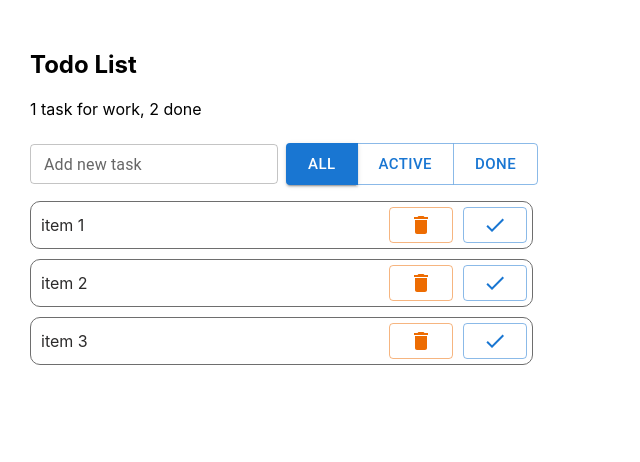
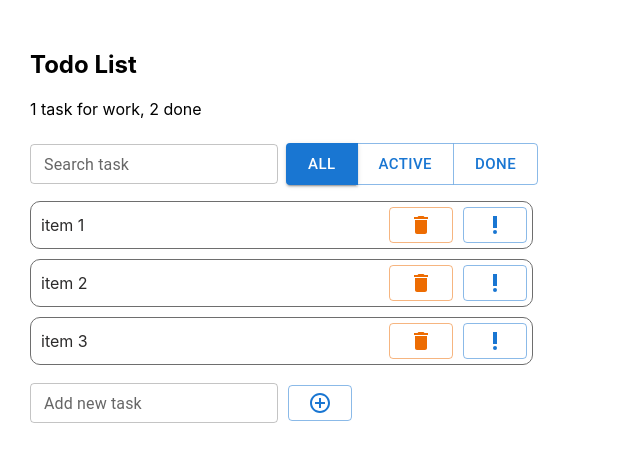
Before and after one commit to tyt34/react-study, a React (Create React App) app: page / in a window 1280 px wide. Shown: the top 462 px of the page, without its empty margins (0-640 px from the left). Built offline with nearby package versions, Linux system fonts and the light colour scheme.

Commit message:
feat: need rewrite architecture

```diff
--- /dev/null
+++ b/src/app/container/main/components/create/create.tsx
@@ -0,0 +1,41 @@
+import React, { FC, useState } from "react";
+import "./create.scss";
+import { Button, TextField } from "@mui/material";
+import ControlPointIcon from "@mui/icons-material/ControlPoint";
+
+interface Props {
+  add: (name: string) => void;
+}
+
+const Create: FC<Props> = ({ add }) => {
+  const [input, setInput] = useState("");
+
+  const handleChange = (event: React.ChangeEvent<HTMLInputElement>) => {
+    setInput(event.target.value);
+  };
+
+  return (
+    <>
+      <section className="fc">
+        <TextField
+          size="small"
+          id="outlined-basic"
+          label="Add new task"
+          variant="outlined"
+          value={input}
+          onChange={handleChange}
+        />
+        <Button
+          sx={{ marginLeft: "10px" }}
+          variant="outlined"
+          onClick={() => {
+            add(input);
+          }}>
+          <ControlPointIcon />
+        </Button>
+      </section>
+    </>
+  );
+};
+
+export default Create;
--- a/src/app/container/main/components/search/search.tsx
+++ b/src/app/container/main/components/search/search.tsx
@@ -1,22 +1,26 @@
-import { Button, TextField } from "@mui/material";
-import React from "react";
+import { TextField } from "@mui/material";
+import React, { FC, memo } from "react";
 import "./search.scss";
-import ControlPointIcon from "@mui/icons-material/ControlPoint";
 
-const Search = () => {
+export type Props = {
+  filterText: string;
+  handleChangeFilter: (event: React.ChangeEvent<HTMLInputElement>) => void;
+};
+
+const Search: FC<Props> = ({ filterText, handleChangeFilter }) => {
   return (
     <div className="fc fdc">
       <TextField
         size="small"
         id="outlined-basic"
-        label="Add new task"
+        label="Search task"
         variant="outlined"
+        value={filterText}
+        onChange={handleChangeFilter}
       />
-      {/* <Button sx={{ marginTop: "10px" }} variant="outlined">
-        <ControlPointIcon />
-      </Button> */}
     </div>
   );
 };
 
 export default Search;
+//export default memo(Search, () => true);
--- a/src/app/container/main/components/todo-list/components/item/item.tsx
+++ b/src/app/container/main/components/todo-list/components/item/item.tsx
@@ -2,32 +2,37 @@ import { Button } from "@mui/material";
 import React, { FC, memo, useState } from "react";
 import "./item.scss";
 import DeleteIcon from "@mui/icons-material/Delete";
-import CheckIcon from "@mui/icons-material/Check";
+import PriorityHighIcon from "@mui/icons-material/PriorityHigh";
 
 interface Props {
   text: string;
+  id: number;
+  done: boolean;
   remove: (text: number) => void;
-  id: number;
+  doLineThrough: (id: number) => void;
 }
 
-const Item: FC<Props> = ({ text, remove, id }) => {
+const Item: FC<Props> = ({ text, id, done, remove, doLineThrough }) => {
+  console.log(" done: ", id, done);
   const [bold, setBold] = useState(false);
-  const [lineThrough, setLineThrough] = useState(false);
+  // const [lineThrough, setLineThrough] = useState(false);
 
   function clickBold() {
     setBold(!bold);
   }
 
-  function clickLineThrough() {
-    setLineThrough(!lineThrough);
-  }
+  // function clickLineThrough() {
+  //   // setLineThrough(!lineThrough);
+  // }
 
   return (
     <section className="item fc">
       <span
-        onClick={clickLineThrough}
+        onClick={() => {
+          doLineThrough(id);
+        }}
         className={bold ? "bold item__text" : "item__text"}>
-        <span className={lineThrough ? "lineThrough" : ""}>{text}</span>
+        <span className={done ? "lineThrough" : ""}>{text}</span>
       </span>
       <div className="item__buttons">
         <Button
@@ -40,11 +45,21 @@ const Item: FC<Props> = ({ text, remove, id }) => {
           <DeleteIcon />
         </Button>
         <Button onClick={clickBold} variant="outlined">
-          <CheckIcon />
+          <PriorityHighIcon />
         </Button>
       </div>
     </section>
   );
 };
 
-export default memo(Item, () => true);
+function areEqual(prev: Props, next: Props): boolean {
+  if (prev.done !== next.done) {
+    return false;
+  } else {
+    return true;
+  }
+}
+
+//export default memo(Item, () => true);
+export default memo(Item, areEqual);
+//export default Item;
--- a/src/app/container/main/components/todo-list/todo-list.tsx
+++ b/src/app/container/main/components/todo-list/todo-list.tsx
@@ -1,35 +1,35 @@
 import { List } from "@mui/material";
-import React, { useState } from "react";
+import React, { FC } from "react";
+import { IItem } from "../../main";
 import Item from "./components/item/item";
 import "./todo-list.scss";
 
-export interface IItem {
-  id: number;
-  text: string;
+interface Props {
+  arr: IItem[];
+  filterText: string;
+  remove: (text: number) => void;
+  doLineThrough: (id: number) => void;
 }
 
-const arrText: IItem[] = [
-  { id: 1, text: "item 1" },
-  { id: 2, text: "item 2" },
-  { id: 3, text: "item 3" },
-];
-
-const TodoList = () => {
-  const [arr, setArr] = useState(arrText);
-
-  function remove(id: number) {
-    setArr((prevState) => {
-      const removeArr = prevState.filter((el) => el.id !== id);
-      return removeArr;
-    });
-  }
-
+const TodoList: FC<Props> = ({ arr, filterText, remove, doLineThrough }) => {
+  console.log(" arrr: ", arr);
   return (
     <section className="todo-list">
       <List>
-        {arr.map((item) => (
-          <Item key={item.id} text={item.text} remove={remove} id={item.id} />
-        ))}
+        {arr.reduce((acc, item) => {
+          item.text.indexOf(filterText) >= 0 &&
+            acc.push(
+              <Item
+                key={item.id}
+                text={item.text}
+                id={item.id}
+                done={item.done}
+                remove={remove}
+                doLineThrough={doLineThrough}
+              />
+            );
+          return acc;
+        }, [] as JSX.Element[])}
       </List>
     </section>
   );
--- a/src/app/container/main/main.tsx
+++ b/src/app/container/main/main.tsx
@@ -1,10 +1,81 @@
-import React from "react";
+import React, { useState } from "react";
 import ButtonsFilter from "./components/buttons-filter/buttons-filter";
+import Create from "./components/create/create";
 import Search from "./components/search/search";
 import TodoList from "./components/todo-list/todo-list";
 import "./main.scss";
 
+export type IItem = {
+  id: number;
+  text: string;
+  done: boolean;
+};
+
+const arrText: IItem[] = [
+  { id: 1, text: "item 1", done: false },
+  { id: 2, text: "item 2", done: false },
+  { id: 3, text: "item 3", done: false },
+];
+
 const Main = () => {
+  const [arr, setArr] = useState(arrText);
+  const [filterText, setFilterText] = useState("");
+
+  const handleChangeFilter = (event: React.ChangeEvent<HTMLInputElement>) => {
+    setFilterText(event.target.value);
+  };
+
+  function remove(id: number) {
+    setArr((prevState) => {
+      const removeArr = prevState.filter((el) => el.id !== id);
+      return removeArr;
+    });
+  }
+
+  function add(name: string) {
+    console.log(" new el: ", name);
+    const newId = arr.length + 1; // плохой способ
+    setArr((prevState) => {
+      return [
+        ...prevState,
+        {
+          id: newId,
+          text: name,
+          done: false,
+        },
+      ];
+    });
+  }
+
+  function doLineThrough(id: number) {
+    console.log(" do id: ", id);
+    let newArr = arr.map((el) => {
+      if (el.id === id) {
+        console.log(" el d: ", el.done);
+        return {
+          ...el,
+          done: !el.done,
+        };
+      } else {
+        return el;
+      }
+    });
+    setArr((prev) => {
+      return prev.map((el) => {
+        if (el.id === id) {
+          console.log(" el d: ", el.done);
+          return {
+            ...el,
+            done: !el.done,
+          };
+        } else {
+          return el;
+        }
+      });
+    });
+    console.log(" new arr: ", newArr);
+  }
+
   return (
     <>
       <section className="main">
@@ -14,11 +85,21 @@ const Main = () => {
         </div>
 
         <div className="main__setting fc">
-          <Search />
+          <Search
+            filterText={filterText}
+            handleChangeFilter={handleChangeFilter}
+          />
           <ButtonsFilter />
         </div>
 
-        <TodoList />
+        <TodoList
+          arr={arr}
+          remove={remove}
+          filterText={filterText}
+          doLineThrough={doLineThrough}
+        />
+
+        <Create add={add} />
       </section>
     </>
   );
```
Also changed, not shown: src/app/container/main/components/create/create.scss (added).
